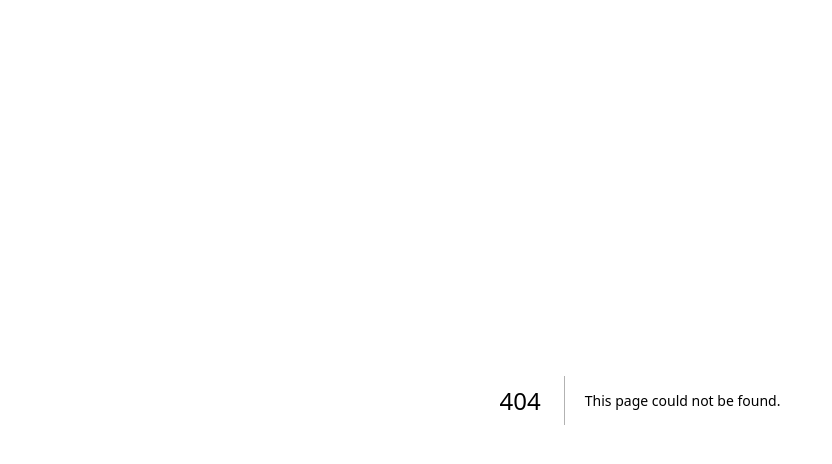
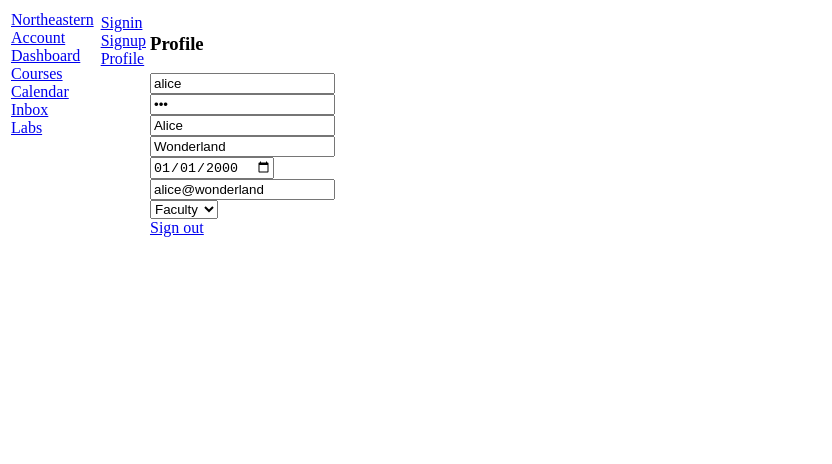
Before and after one commit to Jackerrigan/webdev-client, a Next.js app: page /account/profile in a window 1280 px wide. Before the commit this address had no page. Shown: the top 464 px of the page, without its empty margins (0-832 px from the left). Built offline with nearby package versions, Linux system fonts and the light colour scheme.

Commit message:
kambaz account screens

```diff
--- /dev/null
+++ b/app/(kambaz)/Navigation.tsx
@@ -0,0 +1,41 @@
+import Link from "next/link";
+
+export default function KambazNavigation() {
+  return (
+    <div id="wd-kambaz-navigation">
+      <a
+        href="https://www.northeastern.edu/"
+        id="wd-neu-link"
+        target="_blank"
+        rel="noreferrer"
+      >
+        Northeastern
+      </a>
+      <br />
+      <Link href="/account" id="wd-account-link">
+        Account
+      </Link>
+      <br />
+      <Link href="/dashboard" id="wd-dashboard-link">
+        Dashboard
+      </Link>
+      <br />
+      <Link href="/dashboard" id="wd-course-link">
+        Courses
+      </Link>
+      <br />
+      <Link href="/calendar" id="wd-calendar-link">
+        Calendar
+      </Link>
+      <br />
+      <Link href="/inbox" id="wd-inbox-link">
+        Inbox
+      </Link>
+      <br />
+      <Link href="/labs" id="wd-labs-link">
+        Labs
+      </Link>
+      <br />
+    </div>
+  );
+}
--- /dev/null
+++ b/app/(kambaz)/account/Navigation.tsx
@@ -0,0 +1,11 @@
+import Link from "next/link";
+
+export default function AccountNavigation() {
+  return (
+    <div id="wd-account-navigation">
+      <Link href="/account/signin">Signin</Link> <br />
+      <Link href="/account/signup">Signup</Link> <br />
+      <Link href="/account/profile">Profile</Link> <br />
+    </div>
+  );
+}
--- /dev/null
+++ b/app/(kambaz)/account/layout.tsx
@@ -0,0 +1,23 @@
+import { ReactNode } from "react";
+import AccountNavigation from "./Navigation";
+
+export default function AccountLayout({
+  children,
+}: Readonly<{ children: ReactNode }>) {
+  return (
+    <div id="wd-kambaz-account">
+      <table>
+        <tbody>
+          <tr>
+            <td valign="top">
+              <AccountNavigation />
+            </td>
+            <td valign="top" width="100%">
+              {children}
+            </td>
+          </tr>
+        </tbody>
+      </table>
+    </div>
+  );
+}
--- /dev/null
+++ b/app/(kambaz)/account/page.tsx
@@ -0,0 +1,5 @@
+import { redirect } from "next/navigation";
+
+export default function AccountPage() {
+  redirect("/account/signin");
+}
--- /dev/null
+++ b/app/(kambaz)/account/profile/page.tsx
@@ -0,0 +1,42 @@
+import Link from "next/link";
+
+export default function Profile() {
+  return (
+    <div id="wd-profile-screen">
+      <h3>Profile</h3>
+      <input
+        defaultValue="alice"
+        placeholder="username"
+        className="wd-username"
+      />
+      <br />
+      <input
+        defaultValue="123"
+        placeholder="password"
+        type="password"
+        className="wd-password"
+      />
+      <br />
+      <input defaultValue="Alice" placeholder="First Name" id="wd-firstname" />
+      <br />
+      <input
+        defaultValue="Wonderland"
+        placeholder="Last Name"
+        id="wd-lastname"
+      />
+      <br />
+      <input defaultValue="2000-01-01" type="date" id="wd-dob" />
+      <br />
+      <input defaultValue="alice@wonderland" type="email" id="wd-email" />
+      <br />
+      <select defaultValue="FACULTY" id="wd-role">
+        <option value="USER">User</option>
+        <option value="ADMIN">Admin</option>
+        <option value="FACULTY">Faculty</option>
+        <option value="STUDENT">Student</option>
+      </select>
+      <br />
+      <Link href="/account/signin">Sign out</Link>
+    </div>
+  );
+}
--- /dev/null
+++ b/app/(kambaz)/layout.tsx
@@ -0,0 +1,21 @@
+import { ReactNode } from "react";
+import KambazNavigation from "./Navigation";
+
+export default function KambazLayout({
+  children,
+}: Readonly<{ children: ReactNode }>) {
+  return (
+    <table>
+      <tbody>
+        <tr>
+          <td valign="top" width="200">
+            <KambazNavigation />
+          </td>
+          <td valign="top" width="100%">
+            {children}
+          </td>
+        </tr>
+      </tbody>
+    </table>
+  );
+}
--- /dev/null
+++ b/app/(kambaz)/page.tsx
@@ -0,0 +1,5 @@
+import { redirect } from "next/navigation";
+
+export default function Kambaz() {
+  redirect("/account/signin");
+}
--- a/app/labs/TOC.tsx
+++ b/app/labs/TOC.tsx
@@ -30,6 +30,11 @@ export default function TOC() {
             Chapter 1
           </Link>
         </li>
+        <li>
+          <Link href="/" id="wd-kambaz-link">
+            Kambaz
+          </Link>
+        </li>
       </ul>
       <h6>so many weapons, the deadliest is your faith</h6>
     </nav>
```
Also changed, not shown: app/(kambaz)/account/signin/page.tsx (added, +29 -0 lines), app/(kambaz)/dashboard/CourseCard.tsx (added, +27 -0 lines), app/(kambaz)/dashboard/page.tsx (added, +30 -0 lines), app/not-found.tsx (added, +16 -0 lines).
